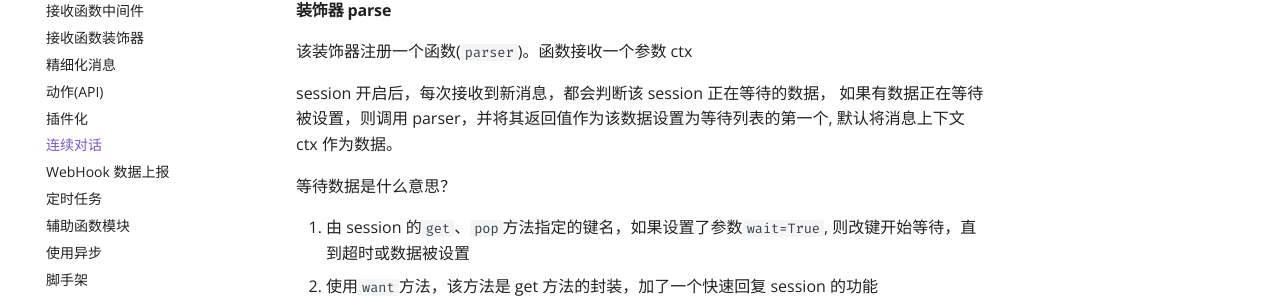
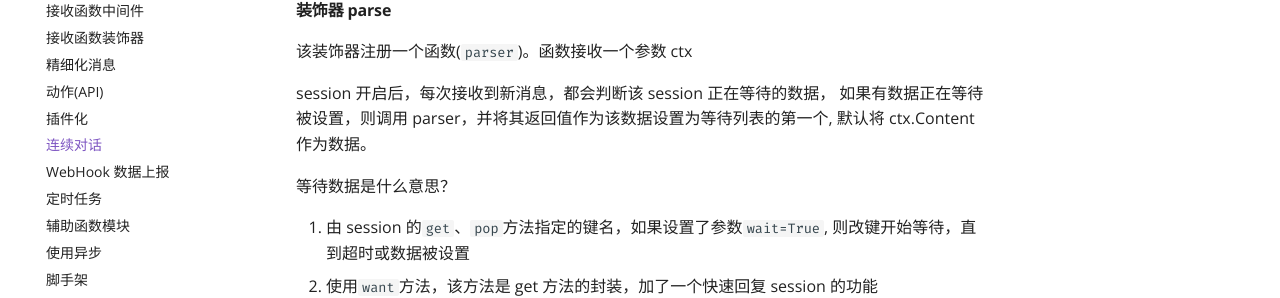
Before and after one commit to opq-osc/botoy, an MkDocs documentation site: the page built from docs/session.md, in a window 1280 px wide and 900 px high, scrolled down 2877 px. Shown: the part 178-476 px from the top of the window. Built offline with MkDocs 1.6.1 and Material for MkDocs 9.7.7, drawn with Linux system fonts in a browser that asks for light colours; comment, search, counter and statistics services are not loaded.

Commit message:
Update session.md

```diff
--- a/docs/session.md
+++ b/docs/session.md
@@ -117,7 +117,7 @@ session 开启后，**每次接收到新消息都会运行该函数**，该函
 
 session 开启后，每次接收到新消息，都会判断该 session 正在等待的数据，
 如果有数据正在等待被设置，则调用 parser，并将其返回值作为该数据设置为等待列表的第一个,
-默认将消息上下文 ctx 作为数据。
+默认将 ctx.Content 作为数据。
 
 等待数据是什么意思？
 
```
